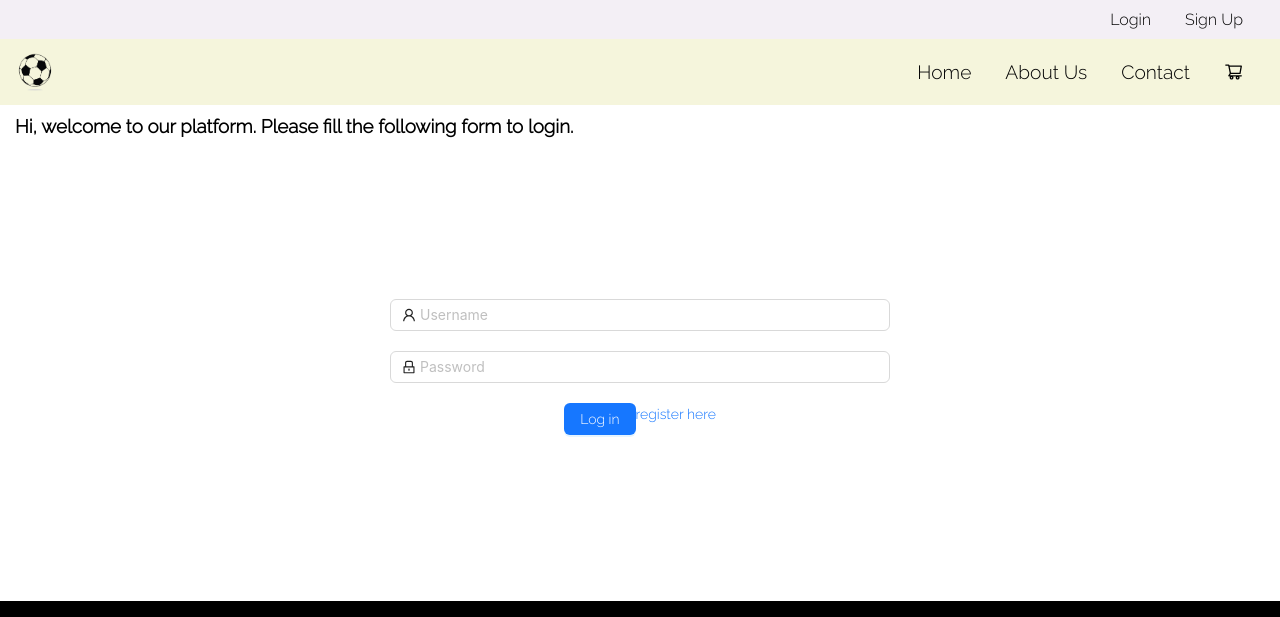
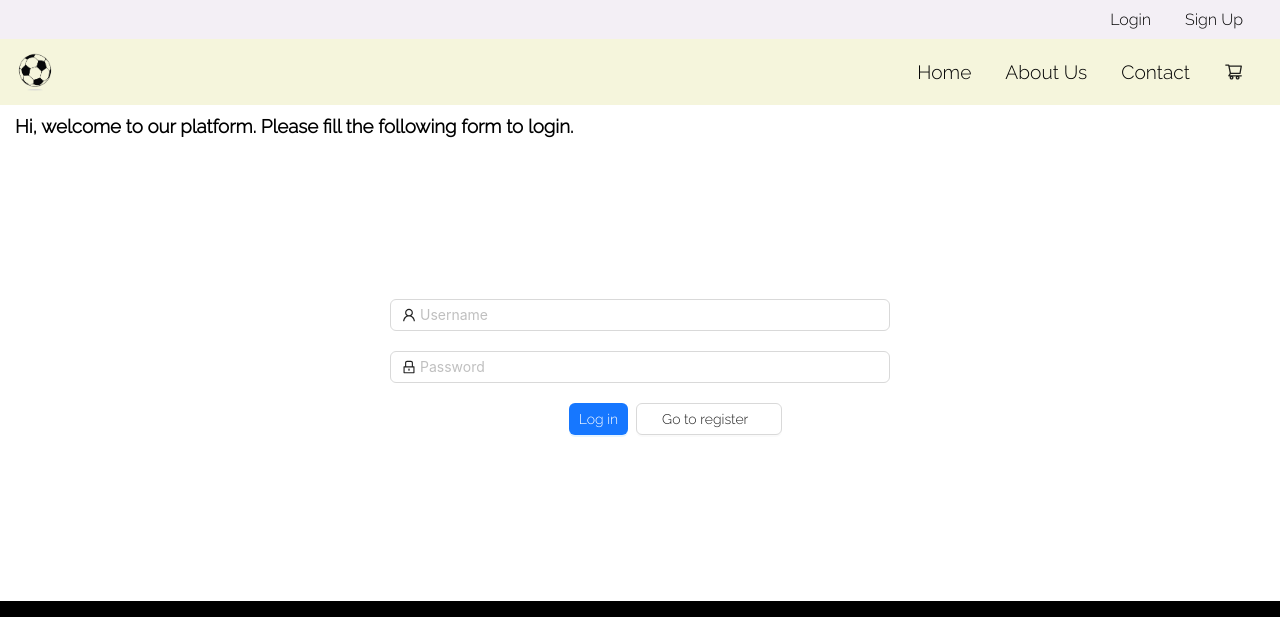
Before and after one commit to nblancoz/Full_project, a React (Vite) app: page /login in a window 1280 px wide. Shown: the top 617 px of the page. Built offline with nearby package versions, Linux system fonts and the light colour scheme.

Commit message:
added msg at adding a product to the cart

```diff
--- a/src/components/Header/Header.jsx
+++ b/src/components/Header/Header.jsx
@@ -4,7 +4,7 @@ import { Link, useNavigate } from "react-router-dom";
 import { UserContext } from "../../context/UserContext/UserState";
 
 const Header = () => {
-  const { token, logout } = useContext(UserContext);
+  const { user, logout } = useContext(UserContext);
   const navigate = useNavigate();
 
   const logoutUser = () => {
@@ -17,7 +17,7 @@ const Header = () => {
   return (
     <nav className="Header">
       <div>
-        {token ? (
+        {user ? (
           <>
             <span onClick={logoutUser}>
               <Link className="link" to="/">
--- a/src/components/Home/Home.jsx
+++ b/src/components/Home/Home.jsx
@@ -1,14 +1,23 @@
-import React, { useContext, useEffect } from "react";
+import React, { useContext, useEffect, useState } from "react";
 import { ProductContext } from "../../context/ProductContext/ProductState";
 import "./Home.scss";
 import { Link } from "react-router-dom";
 
 const Products = () => {
   const { products, getProducts, addCart } = useContext(ProductContext);
+  const [msg, setMsg] = useState({});
 
   useEffect(() => {
     getProducts();
   }, []);
+
+  const addToCart = (product) => {
+    addCart(product);
+    setMsg({
+      ...msg,
+      [product.id]: "Added to the cart",
+    });
+  };
 
   return (
     <div className="containerHome">
@@ -30,7 +39,13 @@ const Products = () => {
                 <h2>{product.name}</h2>
                 <h3>{product.description}</h3>
                 <h3>{product.price}€</h3>
-                <button className="homeButton" onClick={() => addCart(product)}>Add to cart</button>
+                <button
+                  className="homeButton"
+                  onClick={() => addToCart(product)}
+                >
+                  Add to cart
+                </button>
+                <p className="msgHome">{msg[product.id]}</p>
               </div>
             </section>
           );
--- a/src/components/Home/Home.scss
+++ b/src/components/Home/Home.scss
@@ -57,3 +57,7 @@
   text-align: center;
   margin: 10px;
 }
+
+.msgHome {
+  margin-top: 10px;
+}
--- a/src/components/Login/Login.jsx
+++ b/src/components/Login/Login.jsx
@@ -1,6 +1,6 @@
 import React, { useContext, useState } from "react";
 import "./Login.scss";
-import { Button, Checkbox, Form, Input } from "antd";
+import { Button, Form, Input } from "antd";
 import { LockOutlined, UserOutlined } from "@ant-design/icons";
 import { UserContext } from "../../context/UserContext/UserState";
 import { Link, useNavigate } from "react-router-dom";
@@ -13,7 +13,7 @@ const Login = () => {
   const onFinish = (values) => {
     login(values);
     setTimeout(() => {
-      navigate("/");
+      navigate("/profile");
     }, 2000);
     setMsg("User connected succesfully");
   };
@@ -27,7 +27,7 @@ const Login = () => {
       <h3 className="h3Login">
         Hi, welcome to our platform. Please fill the following form to login.
       </h3>
-      <div className="login">
+      <>
         <Form
           name="normal_login"
           className="login-form form"
@@ -72,19 +72,19 @@ const Login = () => {
             />
           </Form.Item>
 
-          <Form.Item className="button">
-            <Button
-              type="primary"
-              htmlType="submit"
-              className="login-form-button"
-            >
+          <Form.Item wrapperCol={{ offset: 8, span: 16 }} className="buttons">
+            <Button type="primary" htmlType="submit" className="custom-button">
               Log in
             </Button>
-            <Link to="/signup">register here</Link>
+            <Button to="/signup">
+              <Link type="link" className="custom-button">
+                Go to register
+              </Link>
+            </Button>
           </Form.Item>
         </Form>
         <p className="msg">{msg}</p>
-      </div>
+      </>
     </>
   );
 };
--- a/src/components/SignUp/SignUp.jsx
+++ b/src/components/SignUp/SignUp.jsx
@@ -16,7 +16,6 @@ const SignUp = () => {
         return;
       }
       await signUp(values);
-      console.log(values);
       setTimeout(() => {
         navigate("/");
       }, 3000);
--- a/src/components/SubHeader/SubHeader.jsx
+++ b/src/components/SubHeader/SubHeader.jsx
@@ -3,6 +3,7 @@ import { Link } from "react-router-dom";
 import "./SubHeader.scss";
 import { ProductContext } from "../../context/ProductContext/ProductState";
 import { ShoppingCartOutlined } from "@ant-design/icons";
+import { Badge } from "antd";
 
 const SubHeader = () => {
   const { cart } = useContext(ProductContext);
@@ -23,7 +24,9 @@ const SubHeader = () => {
           Contact
         </Link>
         <Link className="link" to="/cart">
-          <ShoppingCartOutlined />
+          <Badge count={cart.length} size="small">
+            <ShoppingCartOutlined />
+          </Badge>
         </Link>
       </nav>
     </div>
--- a/src/context/UserContext/UserState.jsx
+++ b/src/context/UserContext/UserState.jsx
@@ -19,7 +19,7 @@ export const UserProvider = ({ children }) => {
 
   const login = async (user) => {
     try {
-      const res = await axios.post(API_URL + "/users/login", user);
+      const res = await axios.post(API_URL + "/users/register", user);
       dispatch({
         type: "LOGIN",
         payload: res.data,
```
